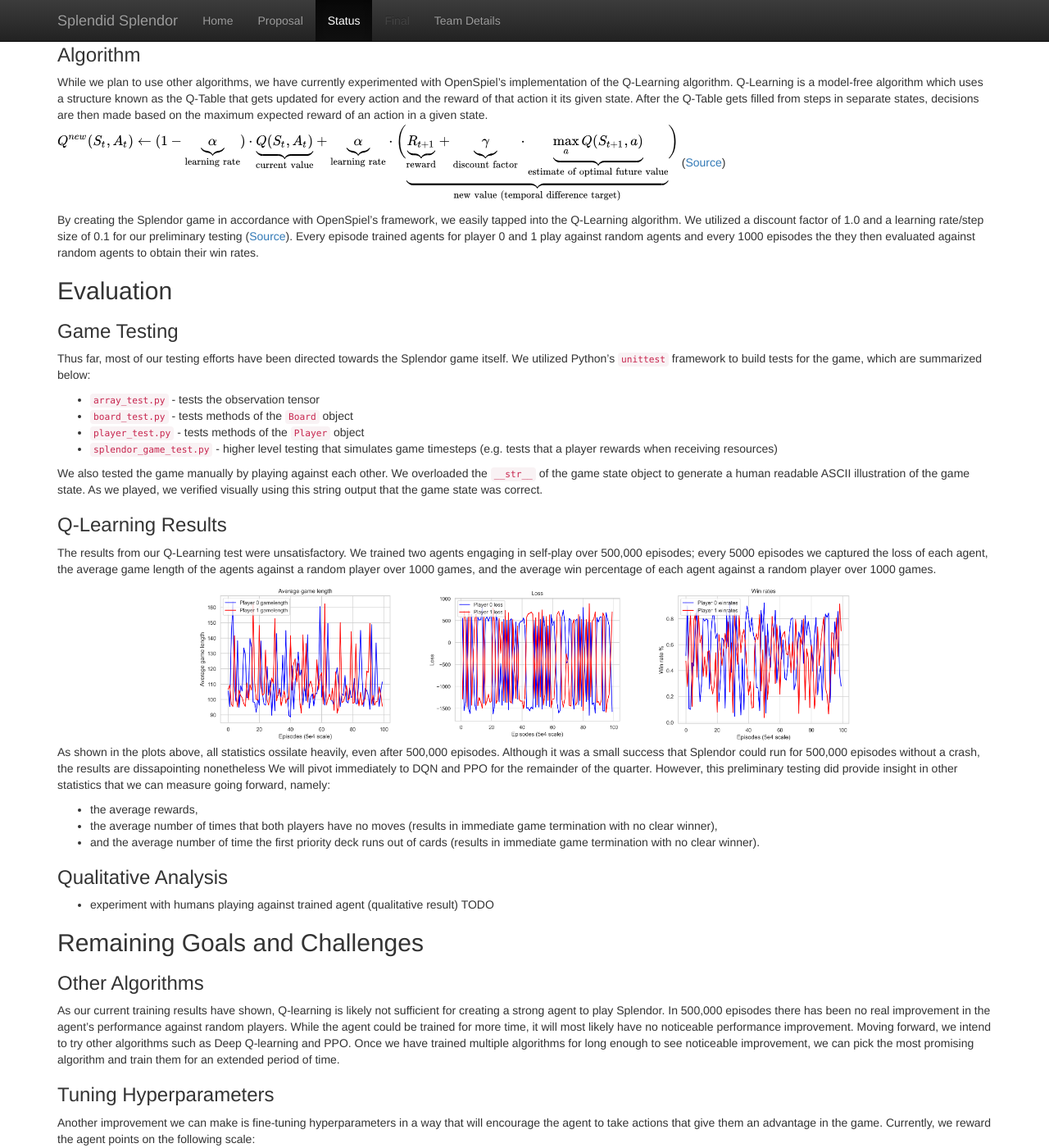
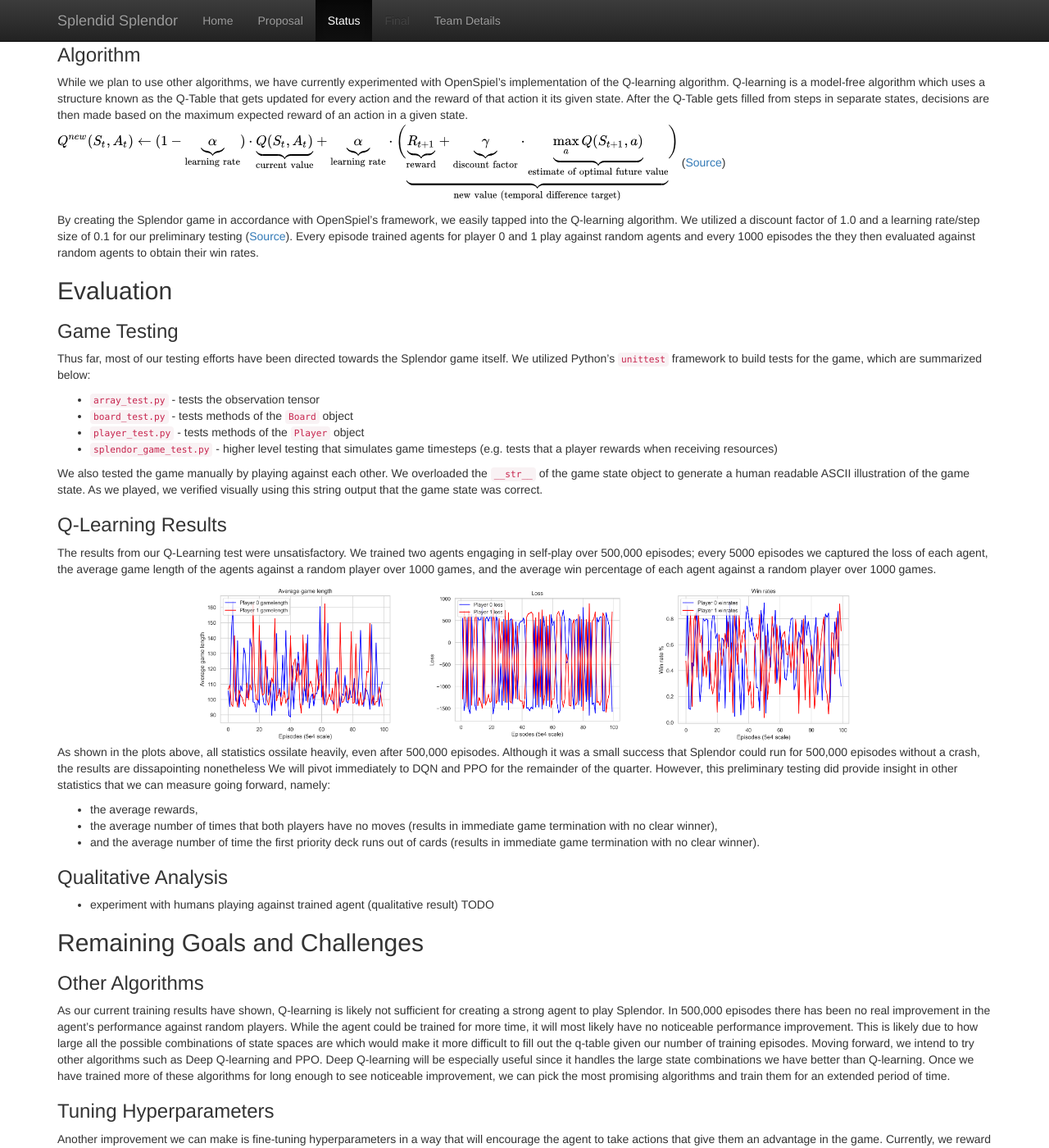
Before and after one commit to Blue0505/SplendidSplendor, a Jekyll site: the page built from docs/status.md, in a window 1280 px wide and 1400 px high, scrolled down 1820 px. Shown: the whole window at 82% size. Built offline with Jekyll 4.4.1, drawn with Linux system fonts in a browser that asks for light colours; formulas are drawn with MathJax 3.

Commit message:
Updated "remaining goals and challenges" algorithm discussion

```diff
--- a/docs/status.md
+++ b/docs/status.md
@@ -68,12 +68,12 @@ functions of the number of time steps in the game. Specifically, we want to try
 to the strategy in Splendor of focusing on resource acquisition in the early game, then trying to get points with the resources you've aquired in the later stages of the game.
 
 ### Algorithm
-While we plan to use other algorithms, we have currently experimented with OpenSpiel's implementation of the Q-Learning algorithm. Q-Learning is a model-free algorithm which uses a structure known as the Q-Table that gets updated for every action and the reward of that action it its given state. After the Q-Table gets filled from steps in separate states, decisions are then made based on the maximum expected reward of an action in a given state.
+While we plan to use other algorithms, we have currently experimented with OpenSpiel's implementation of the Q-learning algorithm. Q-learning is a model-free algorithm which uses a structure known as the Q-Table that gets updated for every action and the reward of that action it its given state. After the Q-Table gets filled from steps in separate states, decisions are then made based on the maximum expected reward of an action in a given state.
 ![Q-Learning Formula](q-learning.svg)
 ([Source](https://en.wikipedia.org/wiki/Q-learning))
 
 
-By creating the Splendor game in accordance with OpenSpiel's framework, we easily tapped into the Q-Learning algorithm. We utilized a discount factor of 1.0 and a learning rate/step size of 0.1 for our preliminary testing ([Source]((Q-Learning)[https://github.com/google-deepmind/open_spiel/blob/master/open_spiel/python/algorithms/tabular_qlearner.py].)). Every episode trained agents for player 0 and 1 play against random agents and every 1000 episodes the they then evaluated against random agents to obtain their win rates.
+By creating the Splendor game in accordance with OpenSpiel's framework, we easily tapped into the Q-learning algorithm. We utilized a discount factor of 1.0 and a learning rate/step size of 0.1 for our preliminary testing ([Source]((Q-Learning)[https://github.com/google-deepmind/open_spiel/blob/master/open_spiel/python/algorithms/tabular_qlearner.py].)). Every episode trained agents for player 0 and 1 play against random agents and every 1000 episodes the they then evaluated against random agents to obtain their win rates.
 
 ## Evaluation
 ### Game Testing
@@ -99,9 +99,7 @@ of each agent against a random player over 1000 games.
     <img src="./win_rates.png" alt="Image 3" style="width: 30%; height: auto;">
 </div>
 
-As shown in the plots above, all statistics ossilate heavily, even after 500,000 episodes. Although it was a small success that Splendor could run
-for 500,000 episodes without a crash, the results are dissapointing nonetheless We will pivot immediately to DQN and PPO for the remainder of the quarter. However, this preliminary testing
-did provide insight in other statistics that we can measure going forward, namely:
+As shown in the plots above, all statistics ossilate heavily, even after 500,000 episodes. Although it was a small success that Splendor could run for 500,000 episodes without a crash, the results are dissapointing nonetheless We will pivot immediately to DQN and PPO for the remainder of the quarter. However, this preliminary testing did provide insight in other statistics that we can measure going forward, namely:
 * the average rewards,
 * the average number of times that both players have no moves (results in immediate game termination with no clear winner),
 * and the average number of time the first priority deck runs out of cards (results in immediate game termination with no clear winner).
@@ -113,7 +111,7 @@ TODO
 
 ## Remaining Goals and Challenges
 ### Other Algorithms
-As our current training results have shown, Q-learning is likely not sufficient for creating a strong agent to play Splendor. In 500,000 episodes there has been no real improvement in the agent's performance against random players. While the agent could be trained for more time, it will most likely have no noticeable performance improvement. Moving forward, we intend to try other algorithms such as Deep Q-learning and PPO. Once we have trained multiple algorithms for long enough to see noticeable improvement, we can pick the most promising algorithm and train them for an extended period of time.
+As our current training results have shown, Q-learning is likely not sufficient for creating a strong agent to play Splendor. In 500,000 episodes there has been no real improvement in the agent's performance against random players. While the agent could be trained for more time, it will most likely have no noticeable performance improvement. This is likely due to how large all the possible combinations of state spaces are which would make it more difficult to fill out the q-table given our number of training episodes. Moving forward, we intend to try other algorithms such as Deep Q-learning and PPO. Deep Q-learning will be especially useful since it handles the large state combinations we have better than Q-learning. Once we have trained more of these algorithms for long enough to see noticeable improvement, we can pick the most promising algorithms and train them for an extended period of time.
 
 ### Tuning Hyperparameters
 Another improvement we can make is fine-tuning hyperparameters in a way that will encourage the agent to take actions that give them an advantage in the game. Currently, we reward the agent points on the following scale:
```
